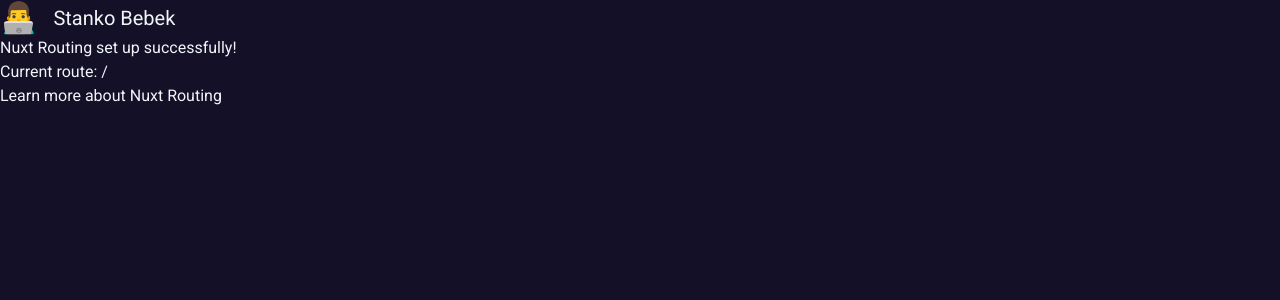
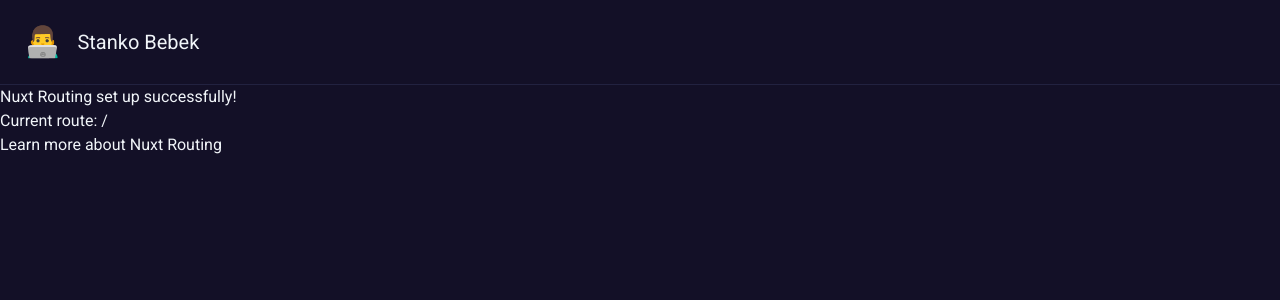
Before and after one commit to Stanko172/personal-blog-frontend, a Nuxt app: page / in a window 1280 px wide. Shown: the top 300 px of the page. Built offline with nearby package versions, Linux system fonts and the light colour scheme.

Commit message:
feat: desktop navigation

```diff
--- a/components/Navigation.vue
+++ b/components/Navigation.vue
@@ -1,5 +1,6 @@
 <template>
-  <header class="max-w-8xl mx-auto">
+  <header class="border-b border-brand-outline">
+    <nav class="max-w-8xl mx-auto p-4 lg:p-6">
       <NuxtLink to="/" aria-current="page">
         <span class="sr-only">Stanko Bebek's Site</span>
         <div class="flex items-center space-x-4">
@@ -11,5 +12,6 @@
           </div>
         </div>
       </NuxtLink>
+    </nav>
   </header>
 </template>
--- a/components/Stanko.vue
+++ /dev/null
@@ -1,17 +0,0 @@
-<script setup lang="ts">
-withDefaults(
-  defineProps<{
-    href: string
-    ariaCurrent: 'page' | 'false'
-  }>(),
-  {
-    ariaCurrent: 'false',
-  },
-)
-</script>
-
-<template>
-  <a :href="href" :aria-current="ariaCurrent">
-    <slot />
-  </a>
-</template>
--- a/tailwind.config.js
+++ b/tailwind.config.js
@@ -15,6 +15,7 @@ module.exports = {
     extend: {
       colors: {
         brand: '#131027',
+        "brand-outline": '#222240',
       },
       maxWidth: {
         '8xl': '90rem',
```
Lines whose indentation alone changed are shown as unchanged.
